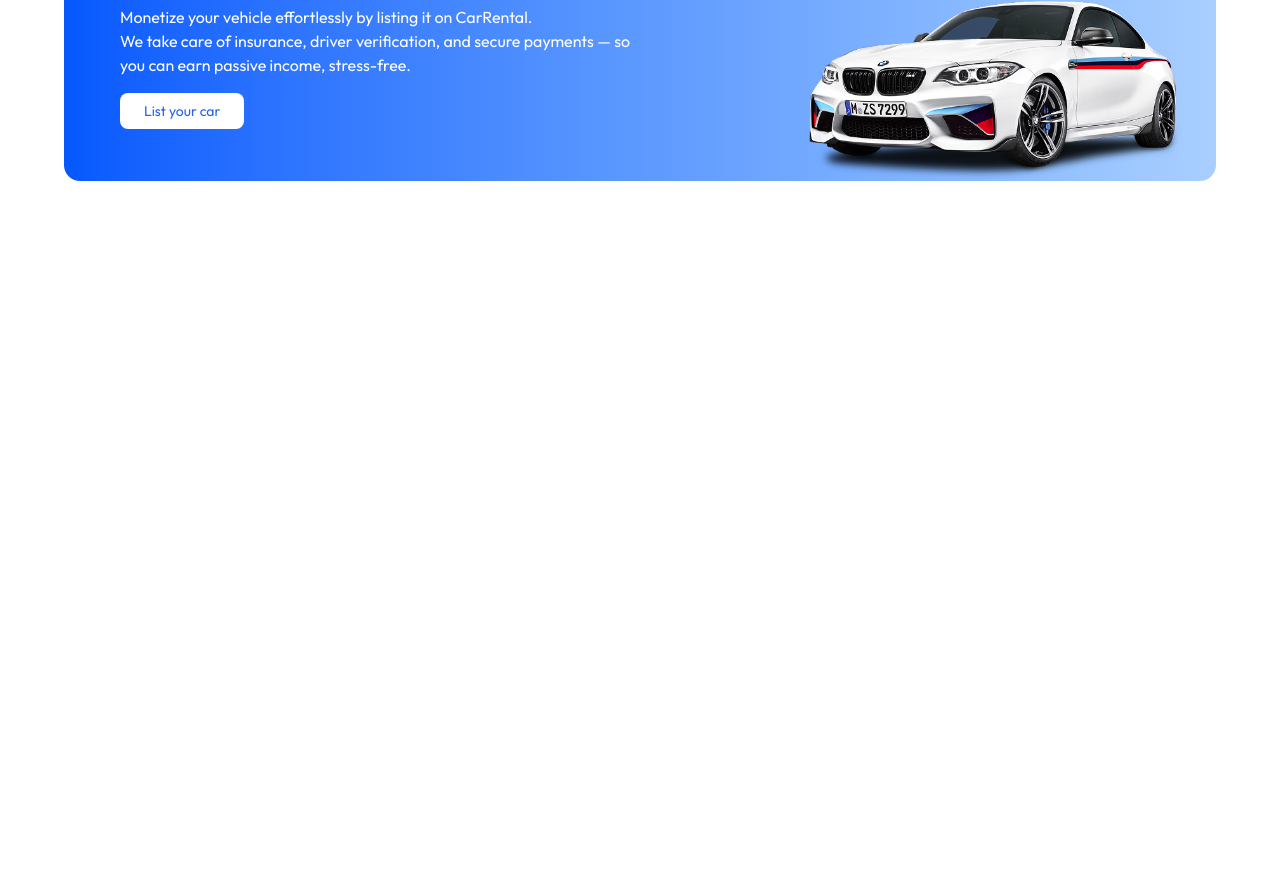
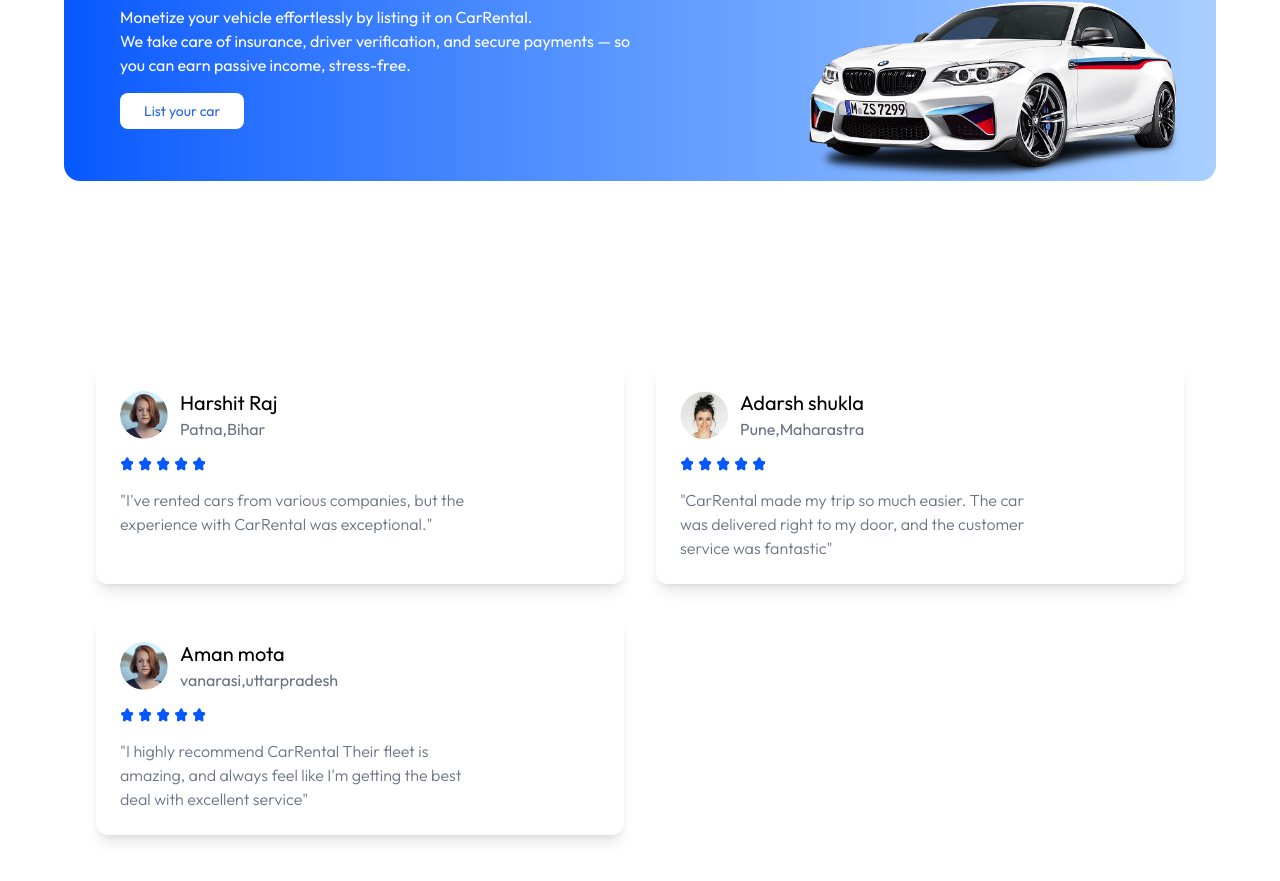
Before and after one commit to Raghav7071/CarRental, a React (Vite) app in the folder client/: page / in a window 1280 px wide. Shown: the part 2109-2990 px from the top of the page. Before the commit the page ends 2290 px from the top, so only its background shows below. Built offline with nearby package versions, Linux system fonts and the light colour scheme.

Commit message:
fix(testimonials): correct Title usage, tailwind typos, and layout bugs

```diff
--- /dev/null
+++ b/client/src/components/Testimonial.jsx
@@ -0,0 +1,60 @@
+import React from 'react'
+import Title from './Title'
+import { assets } from '../assets/assets';
+
+const Testimonial = () => {
+
+
+    const testimonials = [
+        {
+            name: "Harshit Raj",
+            location: "Patna,Bihar",
+            image: assets.testimonial_image_1,
+            testimonial: "I've rented cars from various companies, but the experience with CarRental was exceptional."
+        },
+        {
+            name: "Adarsh shukla",
+            location: "Pune,Maharastra",
+            image:assets.testimonial_image_2,
+            testimonial: "CarRental made my trip so much easier. The car was delivered right to my door, and the customer service was fantastic"
+        },
+           {
+            name: "Aman mota",
+            location: "vanarasi,uttarpradesh",
+            image :assets.testimonial_image_1,
+            testimonial: "I highly recommend CarRental Their fleet is amazing, and always feel like I'm getting the best deal with excellent service"
+        }
+
+
+    ];
+
+
+    return (
+        <div className="py-28 px-6 md:px-16 lg:px-24 x1:px-44" subTitle='Discover why discerning travelers choose StayVenture for their luxury accommondations around the world.'>
+            <title title='What Our Customers Say'></title>
+
+            <div className="grid grid-cols-1 sm:grid-cols-2 lg grid-cols-3 gap-8 mt-18">
+                {testimonials.map((testimonial,index) => (
+                    <div key={index} className="bg-white p-6 rounded-xl shadow-lg hover:-translate-y-1 transition-all duration-500">
+                        <div className="flex items-center gap-3">
+                            <img className="w-12 h-12 rounded-full" src={testimonial.image} alt={testimonial.name} />
+                            <div>
+                                <p className="text-xl">{testimonial.name}</p>
+                                <p className="text-gray-500">{testimonial.location}</p>
+                            </div>
+                        </div>
+                        <div className="flex items-center gap-1 mt-4">
+                            {Array(5).fill(0).map((_, index) => (
+                                <img key={index} src={assets.star_icon} alt='start_icon'/>
+
+                            ))}
+                        </div>
+                        <p className="text-gray-500 max-w-90 mt-4 font-light">"{testimonial.testimonial}"</p>
+                    </div>
+                ))}
+            </div>
+        </div>
+    )
+}
+
+export default Testimonial
--- a/client/src/pages/Home.jsx
+++ b/client/src/pages/Home.jsx
@@ -2,6 +2,7 @@
 import Hero from '../components/Hero'
 import FeaturedSection from '../components/FeaturedSection'
 import Banner from '../components/Banner'
+import Testimonial from '../components/Testimonial'
 
 const Home = () => {
   return (
@@ -9,6 +10,7 @@
     <Hero />
     <FeaturedSection />
     <Banner />
+    <Testimonial/>
     </>
   )
 }
```
